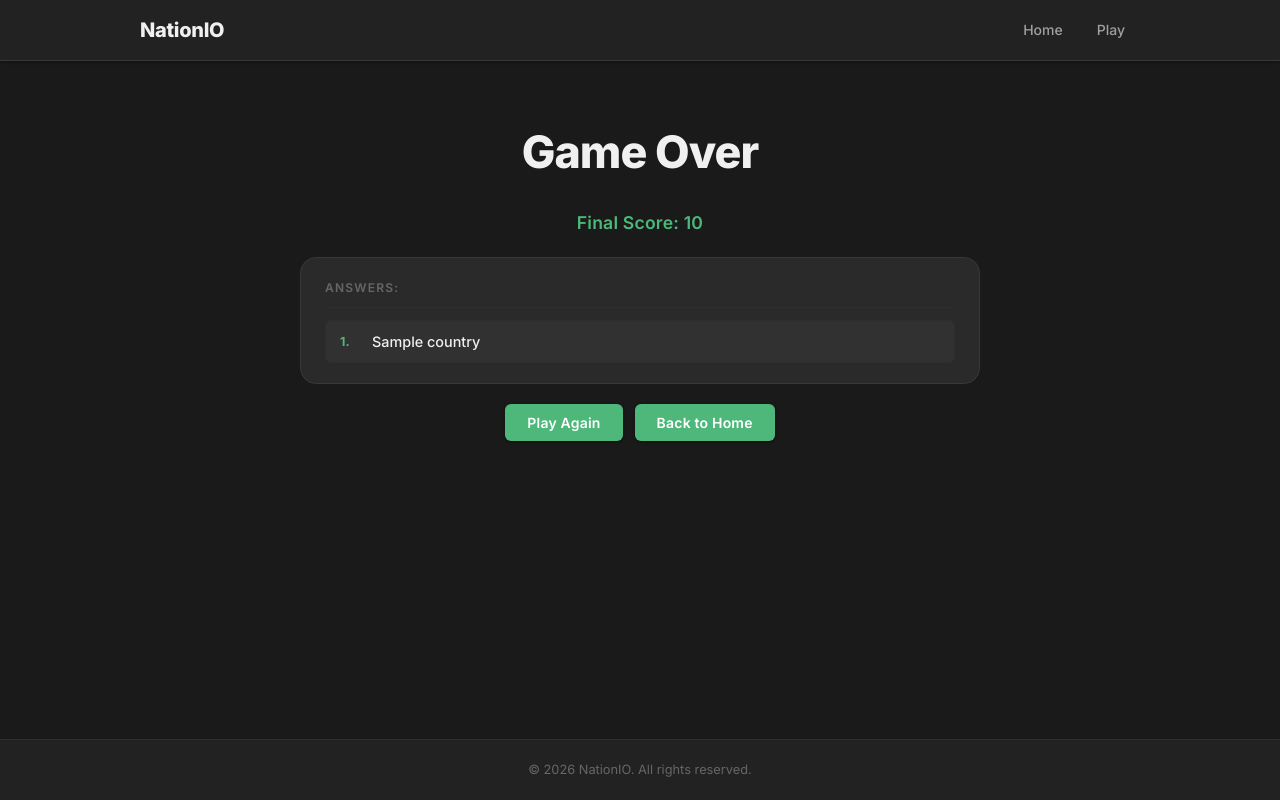
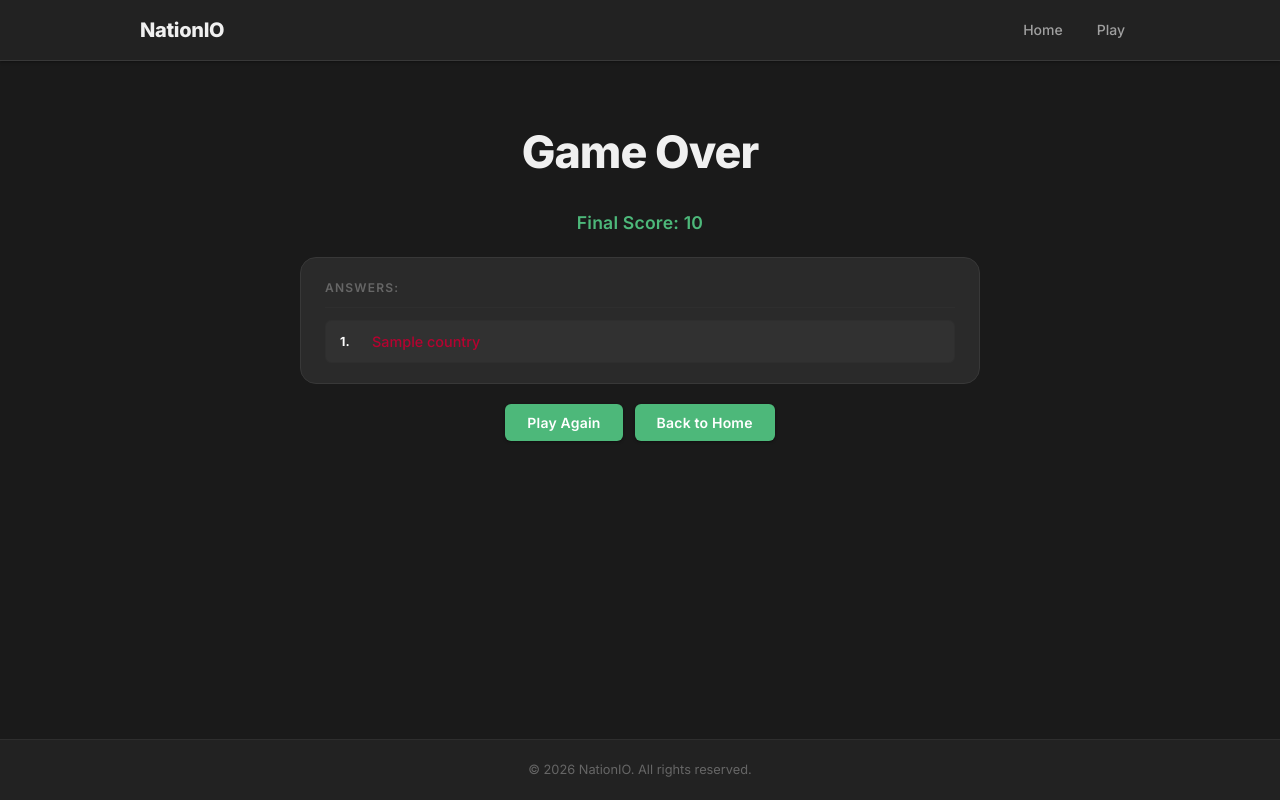
Before and after one commit to Ljkkj7/nationio, a Flask app: template templates/end.html in a window 1280 px wide. Run offline with Flask 3, Linux system fonts and the light colour scheme; the template is opened without the code that fills it: most values are stand-ins (such as "Sample title", 1, 10 or a date in 2020).

Commit message:
Dynamic styling for answers based on correctness

```diff
--- a/services/game_instance_builder.py
+++ b/services/game_instance_builder.py
@@ -10,6 +10,7 @@
         self.hints = []
         self.hint_names = ['Capital', 'Region', 'Population', 'Flag', 'Currencies']
         self.shown_hints = []
+        self.answers = []
         self.current_hint = 0
 
     def new_game(self):
@@ -27,6 +28,7 @@
         self.hints = []
         self.hint_names = ['Capital', 'Region', 'Population', 'Flag', 'Currencies']
         self.shown_hints = []
+        self.answers = []
         self.current_hint = 0
 
     def start(self):
@@ -60,9 +62,11 @@
     def guess(self, guess):
         if guess.lower() == self.countries[self.rounds_played - 1].lower():
             self.score += (6-self.hints_shown_this_round)*5
+            self.answers.append(1)
             self.init_new_round()
         else:
             self.score -= 5
+            self.answers.append(0)
             self.init_new_round()
 
     def to_dict(self):
@@ -75,6 +79,7 @@
             'hint_names': self.hint_names,
             'shown_hints': self.shown_hints,
             'current_hint': self.current_hint,
+            'answers': self.answers,
         }
 
     @classmethod
@@ -88,4 +93,5 @@
         instance.hint_names = data['hint_names']
         instance.shown_hints = data['shown_hints']
         instance.current_hint = data['current_hint']
+        instance.answers = data['answers']
         return instance
--- a/static/styles/styles.css
+++ b/static/styles/styles.css
@@ -11,6 +11,8 @@
     --accent: #4db87a;
     --accent-dark: #3da066;
     --accent-light: rgba(77, 184, 122, 0.12);
+    --incorrect-answer: #b60230;
+    --correct-answer: #10b981;
 
     --text-primary: #f0f0f0;
     --text-secondary: #a0a0a0;
@@ -421,10 +423,18 @@
 }
 
 .countries-revealed p strong {
-    color: var(--accent);
+    color: white;
     font-size: 0.78rem;
     font-weight: 700;
     min-width: 22px;
+}
+
+.countries-revealed p.correct {
+    color: var(--correct-answer);
+}
+
+.countries-revealed p.incorrect {
+    color: var(--incorrect-answer);
 }
 
 ::-webkit-scrollbar {
--- a/templates/end.html
+++ b/templates/end.html
@@ -7,7 +7,11 @@
     <div class="countries-revealed">
         <h2>Answers:</h2>
         {% for country in game_instance.countries %}
-        <p><strong>{{ loop.index }}.</strong> {{ country }}</p>
+        {% if game_instance.answers[loop.index - 1] == 1 %}
+        <p class="correct"><strong>{{ loop.index }}.</strong> {{ country }}</p>
+        {% else %}
+        <p class="incorrect"><strong>{{ loop.index }}.</strong> {{ country }}</p>
+        {% endif %}
         {% endfor %}
     </div>
     <div class="form-actions">
```
